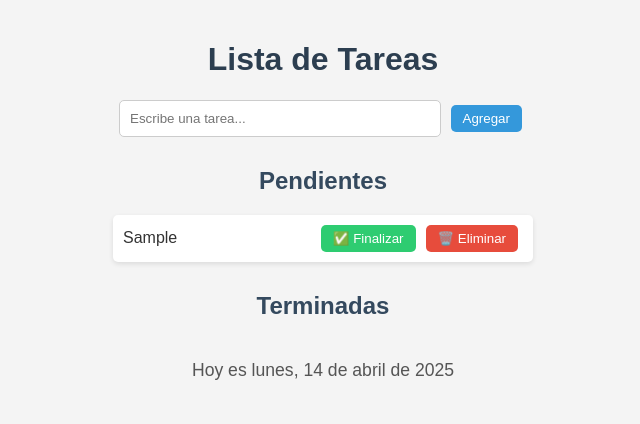
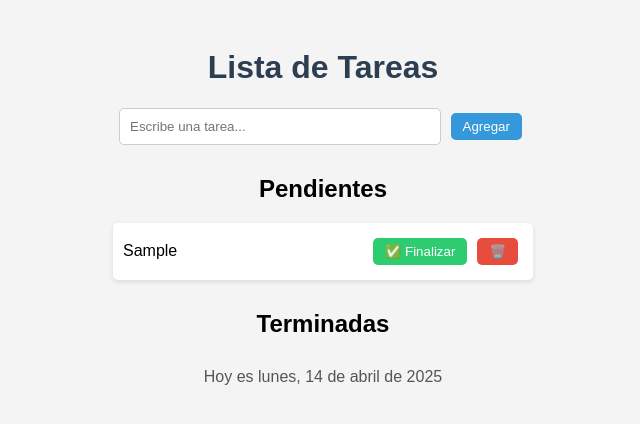
Before and after one commit to amrwebs/clientes, a plain HTML site: page index.html in a window 1280 px wide. Both pictures are taken after typing "Sample" into the empty fields and a click on the button "Agregar". Shown: the whole page, without its empty margins (317-957 px from the left). Drawn offline with Linux system fonts and the light colour scheme.

Commit message:
Update index.html

```diff
--- a/index.html
+++ b/index.html
@@ -1,15 +1,13 @@
 <!DOCTYPE html>
 <html lang="es">
 <head>
-  <meta charset="UTF-8">
-  <meta name="viewport" content="width=device-width, initial-scale=1">
-  <title>Tareas en Tiempo Real</title>
+  <meta charset="UTF-8" />
+  <meta name="viewport" content="width=device-width, initial-scale=1" />
+  <title>Lista de Tareas</title>
   <style>
     body {
       font-family: Arial, sans-serif;
       background: #f4f4f4;
-      color: #333;
-      margin: 0;
       padding: 20px;
       text-align: center;
     }
@@ -18,46 +16,33 @@
       color: #2c3e50;
     }
 
-    .task-input {
-      margin: 20px 0;
-    }
-
     input[type="text"] {
       padding: 10px;
       width: 60%;
       max-width: 300px;
+      border-radius: 5px;
       border: 1px solid #ccc;
-      border-radius: 5px;
     }
 
     button {
       padding: 6px 12px;
-      margin: 0 5px;
-      background-color: #3498db;
-      color: white;
+      margin: 5px;
       border: none;
       border-radius: 5px;
+      color: white;
       cursor: pointer;
     }
 
-    button:hover {
-      background-color: #2980b9;
+    .agregar {
+      background-color: #3498db;
+    }
+
+    .terminar {
+      background-color: #2ecc71;
     }
 
     .eliminar {
       background-color: #e74c3c;
-    }
-
-    .eliminar:hover {
-      background-color: #c0392b;
-    }
-
-    .terminada {
-      background-color: #2ecc71;
-    }
-
-    .terminada:hover {
-      background-color: #27ae60;
     }
 
     ul {
@@ -71,40 +56,32 @@
       padding: 10px;
       border-radius: 5px;
       max-width: 400px;
-      box-shadow: 0 2px 5px rgba(0,0,0,0.1);
+      box-shadow: 0 2px 5px rgba(0, 0, 0, 0.1);
       display: flex;
       justify-content: space-between;
       align-items: center;
+    }
+
+    .texto {
+      flex: 1;
+      text-align: left;
     }
 
     .seccion {
       margin-top: 30px;
     }
 
-    .seccion h2 {
-      color: #34495e;
-    }
-
     .date {
-      margin-top: 40px;
-      font-size: 1.1em;
+      margin-top: 30px;
+      font-size: 1em;
       color: #555;
-    }
-
-    .texto-tarea {
-      flex: 1;
-      text-align: left;
     }
   </style>
 </head>
 <body>
-
   <h1>Lista de Tareas</h1>
-
-  <div class="task-input">
-    <input type="text" id="nuevaTarea" placeholder="Escribe una tarea...">
-    <button onclick="agregarTarea()">Agregar</button>
-  </div>
+  <input type="text" id="nuevaTarea" placeholder="Escribe una tarea..." />
+  <button class="agregar" onclick="agregarTarea()">Agregar</button>
 
   <div class="seccion">
     <h2>Pendientes</h2>
@@ -126,44 +103,43 @@
     }
 
     function renderTareas() {
-      const listaPendientes = document.getElementById('tareasPendientes');
-      const listaTerminadas = document.getElementById('tareasTerminadas');
-      listaPendientes.innerHTML = '';
-      listaTerminadas.innerHTML = '';
+      const pendientes = document.getElementById('tareasPendientes');
+      const terminadas = document.getElementById('tareasTerminadas');
+      pendientes.innerHTML = '';
+      terminadas.innerHTML = '';
 
-      tareas.forEach((tarea, index) => {
+      tareas.forEach((tarea, i) => {
         const li = document.createElement('li');
-
-        const span = document.createElement('span');
-        span.className = 'texto-tarea';
-        span.textContent = tarea.texto;
+        const texto = document.createElement('span');
+        texto.className = 'texto';
+        texto.textContent = tarea.texto;
 
         const btnFinalizar = document.createElement('button');
+        btnFinalizar.className = 'terminar';
         btnFinalizar.textContent = tarea.finalizada ? '↩️ Restaurar' : '✅ Finalizar';
-        btnFinalizar.className = 'terminada';
         btnFinalizar.onclick = () => {
-          tareas[index].finalizada = !tarea.finalizada;
+          tareas[i].finalizada = !tarea.finalizada;
           guardarTareas();
           renderTareas();
         };
 
         const btnEliminar = document.createElement('button');
-        btnEliminar.textContent = '🗑️ Eliminar';
         btnEliminar.className = 'eliminar';
+        btnEliminar.textContent = '🗑️';
         btnEliminar.onclick = () => {
-          tareas.splice(index, 1);
+          tareas.splice(i, 1);
           guardarTareas();
           renderTareas();
         };
 
-        li.appendChild(span);
+        li.appendChild(texto);
         li.appendChild(btnFinalizar);
         li.appendChild(btnEliminar);
 
         if (tarea.finalizada) {
-          listaTerminadas.appendChild(li);
+          terminadas.appendChild(li);
         } else {
-          listaPendientes.appendChild(li);
+          pendientes.appendChild(li);
         }
       });
     }
@@ -179,17 +155,23 @@
       }
     }
 
-    function mostrarFechaActual() {
-      const fecha = new Date();
+    function mostrarFecha() {
+      const hoy = new Date();
       const opciones = { weekday: 'long', year: 'numeric', month: 'long', day: 'numeric' };
-      const fechaFormateada = fecha.toLocaleDateString('es-ES', opciones);
-      document.getElementById('fechaHoy').textContent = `Hoy es ${fechaFormateada}`;
+      document.getElementById('fechaHoy').textContent = `Hoy es ${hoy.toLocaleDateString('es-ES', opciones)}`;
     }
 
+    // ESCUCHA CAMBIOS DESDE OTRAS PESTAÑAS
+    window.addEventListener('storage', (e) => {
+      if (e.key === 'tareas') {
+        tareas = JSON.parse(e.newValue || '[]');
+        renderTareas();
+      }
+    });
+
     // Inicial
-    mostrarFechaActual();
+    mostrarFecha();
     renderTareas();
   </script>
-
 </body>
 </html>
```
